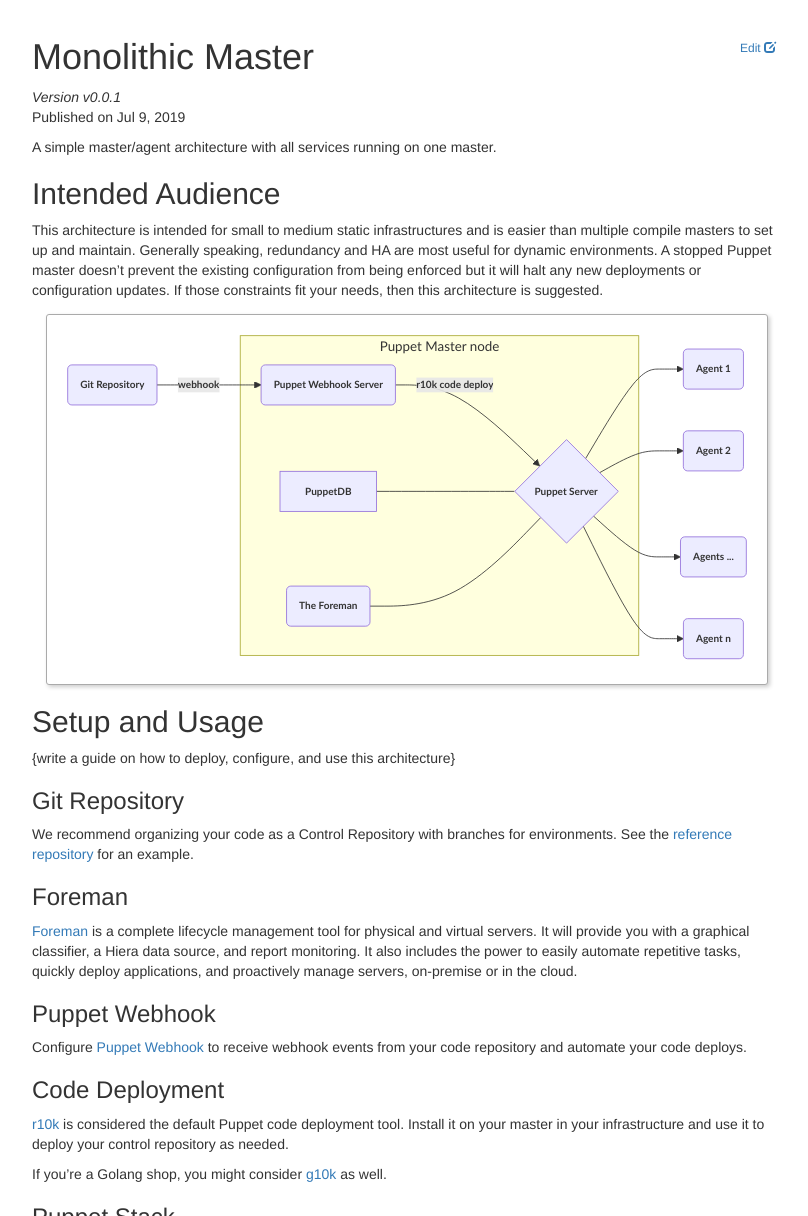
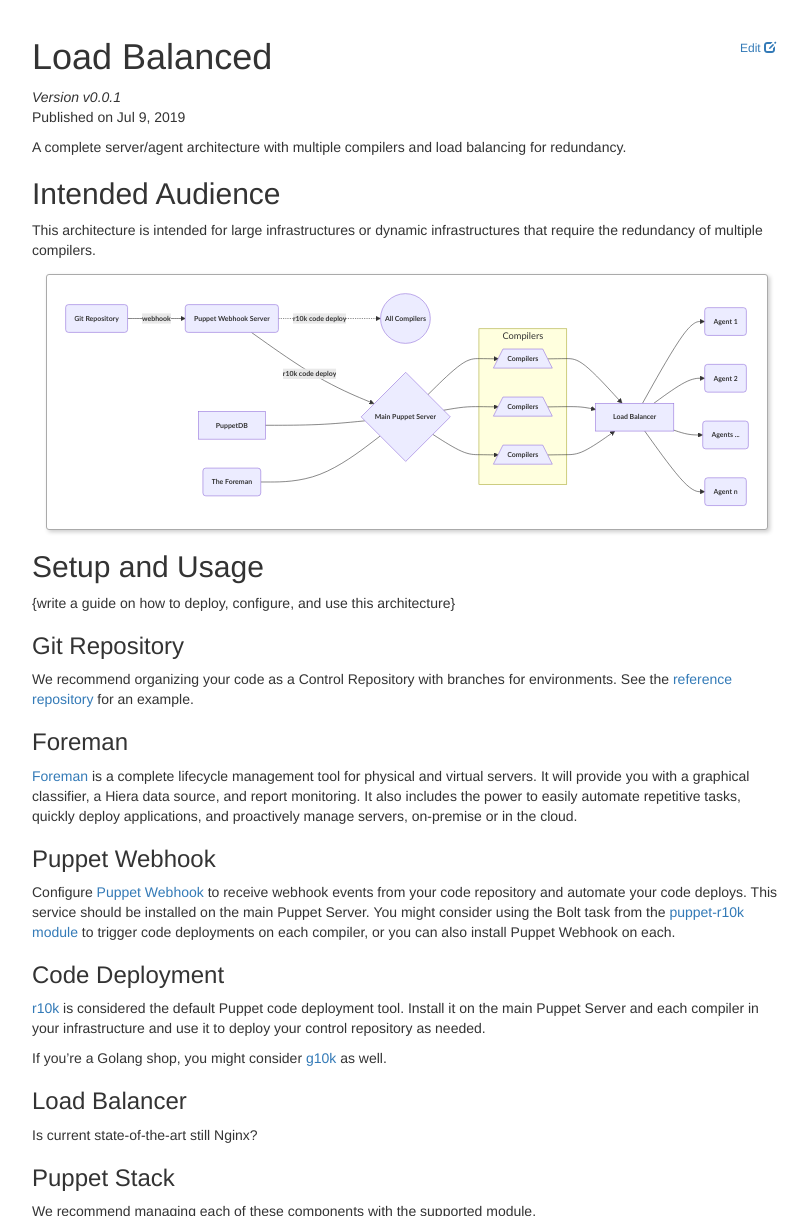
Before and after one commit to voxpupuli/voxpupuli.github.io, a Jekyll site: the page built from _docs/arch_load_balanced.md, in a window 1280 px wide and 1400 px high, cut to the strip 184-1400 px from the top of the window. Shown: the whole strip, without its empty margins (233-1041 px from the left). Built offline with Jekyll 4.4.1, drawn with Linux system fonts in a browser that asks for light colours; nearby versions of some CDN libraries.

Commit message:
Update architectures to use more inclusive terminology

```diff
--- a/_docs/monolithic.md
+++ b/_docs/arch_load_balanced.md
@@ -1,31 +1,35 @@
 ---
 layout: architecture
-title: Monolithic Master
+title: Load Balanced
 date: 2019-07-09
 version: v0.0.1
-summary: A simple master/agent architecture with all services running on one master.
+summary: A complete server/agent architecture with multiple compilers and load balancing for redundancy.
 ---
 
 ## Intended Audience
 
-This architecture is intended for small to medium static infrastructures and is
-easier than multiple compile masters to set up and maintain. Generally speaking,
-redundancy and HA are most useful for dynamic environments. A stopped Puppet
-master doesn't prevent the existing configuration from being enforced but it will
-halt any new deployments or configuration updates. If those constraints fit your
-needs, then this architecture is suggested.
+This architecture is intended for large infrastructures or dynamic infrastructures
+that require the redundancy of multiple compilers.
 
 
 <div class="mermaid">
   graph LR;
   git(Git Repository)
+  Foreman(The Foreman)
+  Webhook(Puppet Webhook Server)
+  AllCM((All Compilers))
 
-  subgraph master[Puppet Master node]
-    Foreman(The Foreman)
-    Webhook(Puppet Webhook Server)
-    PuppetDB
-    PuppetServer{Puppet Server}
+  PuppetDB
+
+  PuppetServerMoM{Main Puppet Server}
+
+  subgraph CM[Compilers]
+      Compile1[/Compilers\]
+      Compile2[/Compilers\]
+      Compile3[/Compilers\]
   end
+
+  LoadBalancer[Load Balancer]
 
   Agent1(Agent 1)
   Agent2(Agent 2)
@@ -36,15 +40,24 @@
   click Webhook "https://github.com/voxpupuli/puppet_webhook" "A webhook service that can trigger code deploys from source code repository updates."
 
   git --webhook--> Webhook
-  Webhook --r10k code deploy--> PuppetServer
+  Webhook --r10k code deploy--> PuppetServerMoM
+  Webhook -.r10k code deploy.-> AllCM
 
-  PuppetDB --- PuppetServer
-  Foreman --- PuppetServer
+  PuppetDB --- PuppetServerMoM
+  Foreman --- PuppetServerMoM
 
-  PuppetServer --> Agent1
-  PuppetServer --> Agent2
-  PuppetServer --> Agents
-  PuppetServer --> Agent_n
+  PuppetServerMoM --> Compile1
+  PuppetServerMoM --> Compile2
+  PuppetServerMoM --> Compile3
+
+  Compile1 --> LoadBalancer
+  Compile2 --> LoadBalancer
+  Compile3 --> LoadBalancer
+
+  LoadBalancer --> Agent1
+  LoadBalancer --> Agent2
+  LoadBalancer --> Agents
+  LoadBalancer --> Agent_n
 </div>
 
 ## Setup and Usage
@@ -71,15 +84,25 @@
 ### Puppet Webhook
 
 Configure [Puppet Webhook](https://github.com/voxpupuli/puppet_webhook) to receive
-webhook events from your code repository and automate your code deploys.
+webhook events from your code repository and automate your code deploys. This
+service should be installed on the main Puppet Server. You might consider
+using the Bolt task from the [puppet-r10k module](https://github.com/voxpupuli/puppet-r10k/blob/master/tasks/deploy.json)
+to trigger code deployments on each compiler, or you can also install
+Puppet Webhook on each.
+
 
 ### Code Deployment
 
 [r10k](https://github.com/puppetlabs/r10k) is considered the default Puppet code
-deployment tool. Install it on your master in your infrastructure and use it to
-deploy your control repository as needed.
+deployment tool. Install it on the main Puppet Server and each compiler in your
+infrastructure and use it to deploy your control repository as needed.
 
 If you're a Golang shop, you might consider [g10k](https://github.com/xorpaul/g10k) as well.
+
+
+### Load Balancer
+
+Is current state-of-the-art still Nginx?
 
 
 ### Puppet Stack
```
Also changed, not shown: _docs/arch_single_server.md (renamed from _docs/master_agent.md, +22 -45 lines).
